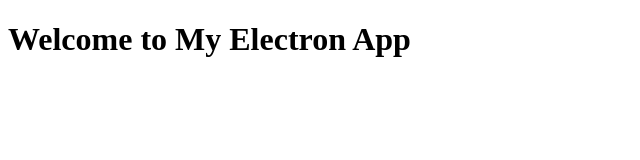
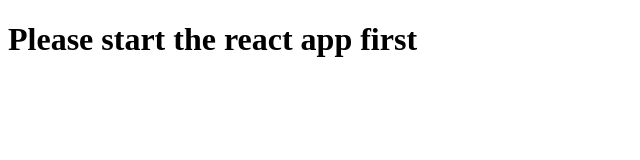
Before and after one commit to neerajg1320/excel-tally-modular, an Electron app: page electron-main/error.html in a window 1200 px wide. Shown: the whole page, without its empty margins (0-640 px from the left). Drawn offline with Linux system fonts and the light colour scheme.

Commit message:
Fixed the names for apps. Added the error display support when electron app is run manually but before react app

```diff
--- a/electron-main/index.html
+++ b/electron-main/error.html
@@ -8,7 +8,7 @@
 </head>
 
 <body>
-<h1>Welcome to My Electron App</h1>
+    <h1>Please start the react app first</h1>
 </body>
 
 </html>
--- a/electron-main/main.js
+++ b/electron-main/main.js
@@ -19,6 +19,8 @@ const loadMainWindow = () => {
   mainWindow.loadURL(url).catch((error) => {
     if (error.code === 'ERR_ABORTED') return;
     console.error(`Error loading URL:${url} ${error}`);
+
+    mainWindow.loadURL(`file://${path.join(__dirname, './error.html')}`);
   });;
 
 }
```
Also changed, not shown: package.json (+6 -4 lines), Readme.txt.
